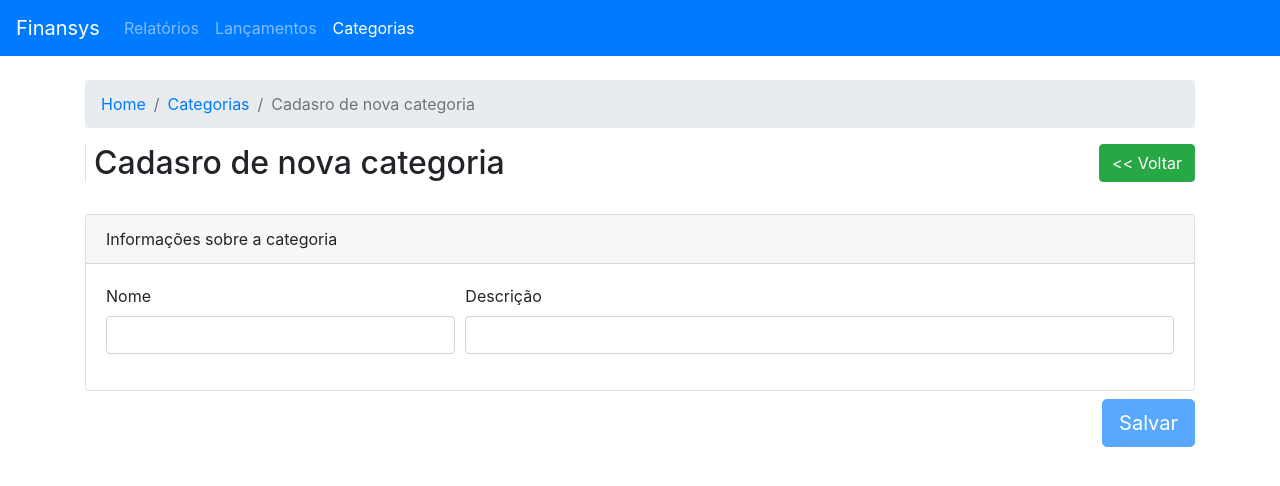
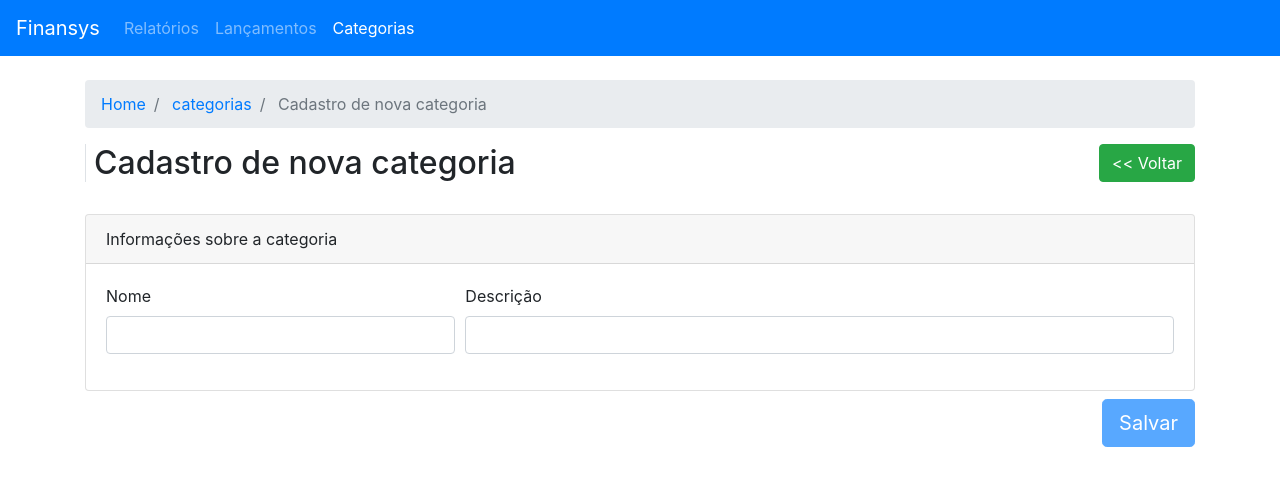
Before and after one commit to nobruss10/Finansys, an Angular app: page /categories/new in a window 1280 px wide. Shown: the top 486 px of the page. Built offline with nearby package versions, Linux system fonts and the light colour scheme; what angular-in-memory-web-api would draw is missing.

Commit message:
Adding RouterModule to sharedModule and improving page components with breadCrumbComponent

```diff
--- a/src/app/pages/categories/category-form/category-form.component.html
+++ b/src/app/pages/categories/category-form/category-form.component.html
@@ -1,10 +1,6 @@
-<nav>
-  <ol class="breadcrumb">
-      <li class="breadcrumb-item"><a routerLink='/' routerLinkActive="router-link-active">Home</a></li>
-      <li class="breadcrumb-item"><a routerLink='/categories' routerLinkActive="router-link-active">Categorias</a></li>
-      <li class="breadcrumb-item active">{{pageTitle}}</li>
-  </ol>
-</nav>
+<app-bread-crumb
+  [items]='[{text:"categorias", link:"/categories"}, {text: pageTitle}]'
+></app-bread-crumb>
 
 <div class="row mb-4">
   <div class="col-md-10">
--- a/src/app/pages/categories/category-form/category-form.component.ts
+++ b/src/app/pages/categories/category-form/category-form.component.ts
@@ -27,7 +27,7 @@ export class CategoryFormComponent extends BaseResourceFormComponent<Category>{
   }
 
   protected creatinPageTitle(): string {
-    return "Cadasro de nova categoria";
+    return "Cadastro de nova categoria";
   }
 
   protected editionPageTitle(): string {
--- a/src/app/pages/categories/category-list/category-list.component.html
+++ b/src/app/pages/categories/category-list/category-list.component.html
@@ -1,9 +1,6 @@
-<nav>
-  <ol class="breadcrumb">
-      <li class="breadcrumb-item"><a routerLink='/' routerLinkActive="router-link-active">Home</a></li>
-      <li class="breadcrumb-item active">Categories</li>
-  </ol>
-</nav>
+<app-bread-crumb
+  [items]='[{text:"Categories"}]'
+></app-bread-crumb>
 
 <div class="row mb-4">
   <div class="col-md">
--- a/src/app/pages/entries/entry-form/entry-form.component.html
+++ b/src/app/pages/entries/entry-form/entry-form.component.html
@@ -1,10 +1,6 @@
-<nav>
-  <ol class="breadcrumb">
-    <li class="breadcrumb-item"><a routerLink='/' routerLinkActive="router-link-active">Home</a></li>
-    <li class="breadcrumb-item"><a routerLink='/entries' routerLinkActive="router-link-active">Lançamentos</a></li>
-    <li class="breadcrumb-item active">{{pageTitle}}</li>
-  </ol>
-</nav>
+<app-bread-crumb
+  [items]='[{text:"Lançamentos", link:"/entries"}, {text: pageTitle}]'
+></app-bread-crumb>
 
 <div class="row mb-4">
   <div class="col-md-10">
--- a/src/app/pages/entries/entry-list/entry-list.component.html
+++ b/src/app/pages/entries/entry-list/entry-list.component.html
@@ -1,9 +1,6 @@
-<nav>
-  <ol class="breadcrumb">
-    <li class="breadcrumb-item"><a routerLink='/' routerLinkActive="router-link-active">Home</a></li>
-    <li class="breadcrumb-item active">Lançamentos</li>
-  </ol>
-</nav>
+<app-bread-crumb
+  [items]='[{text:"Lançamentos"}]'
+></app-bread-crumb>
 
 <div class="row mb-4">
   <div class="col-md">
--- a/src/app/shared/shared.module.ts
+++ b/src/app/shared/shared.module.ts
@@ -2,6 +2,7 @@ import { NgModule } from '@angular/core';
 import { CommonModule } from '@angular/common';
 import { ReactiveFormsModule} from '@angular/forms';
 import { BreadCrumbComponent } from './components/bread-crumb/bread-crumb.component'
+import { RouterModule } from '@angular/router';
 
 @NgModule({
   declarations: [
@@ -9,12 +10,14 @@ import { BreadCrumbComponent } from './components/bread-crumb/bread-crumb.compon
   ],
   imports: [
     CommonModule,
-    ReactiveFormsModule
+    ReactiveFormsModule,
+    RouterModule
   ],
   exports: [
     // shared modules
     CommonModule,
     ReactiveFormsModule,
+    RouterModule,
 
     //shared components
     BreadCrumbComponent
```
